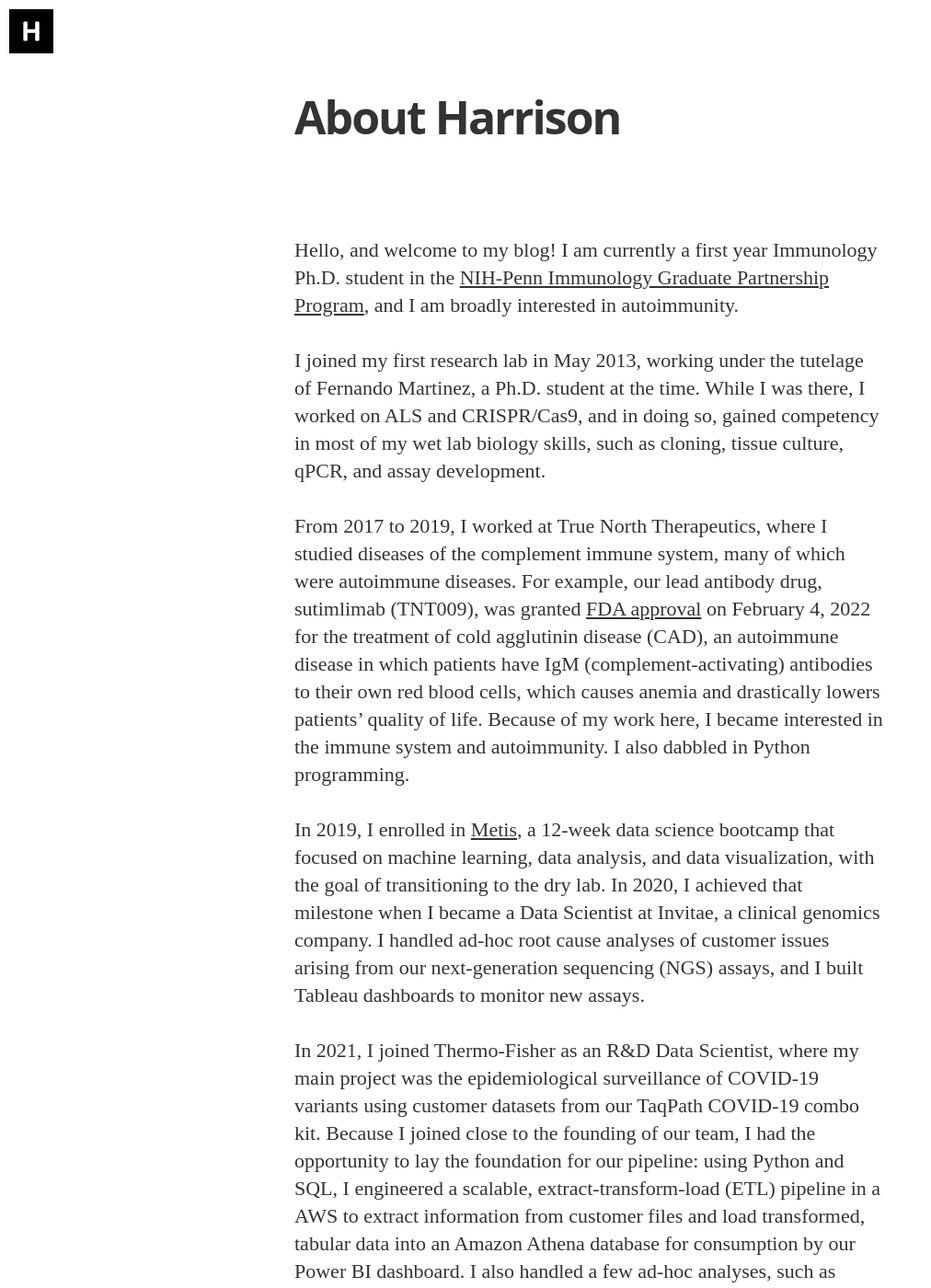
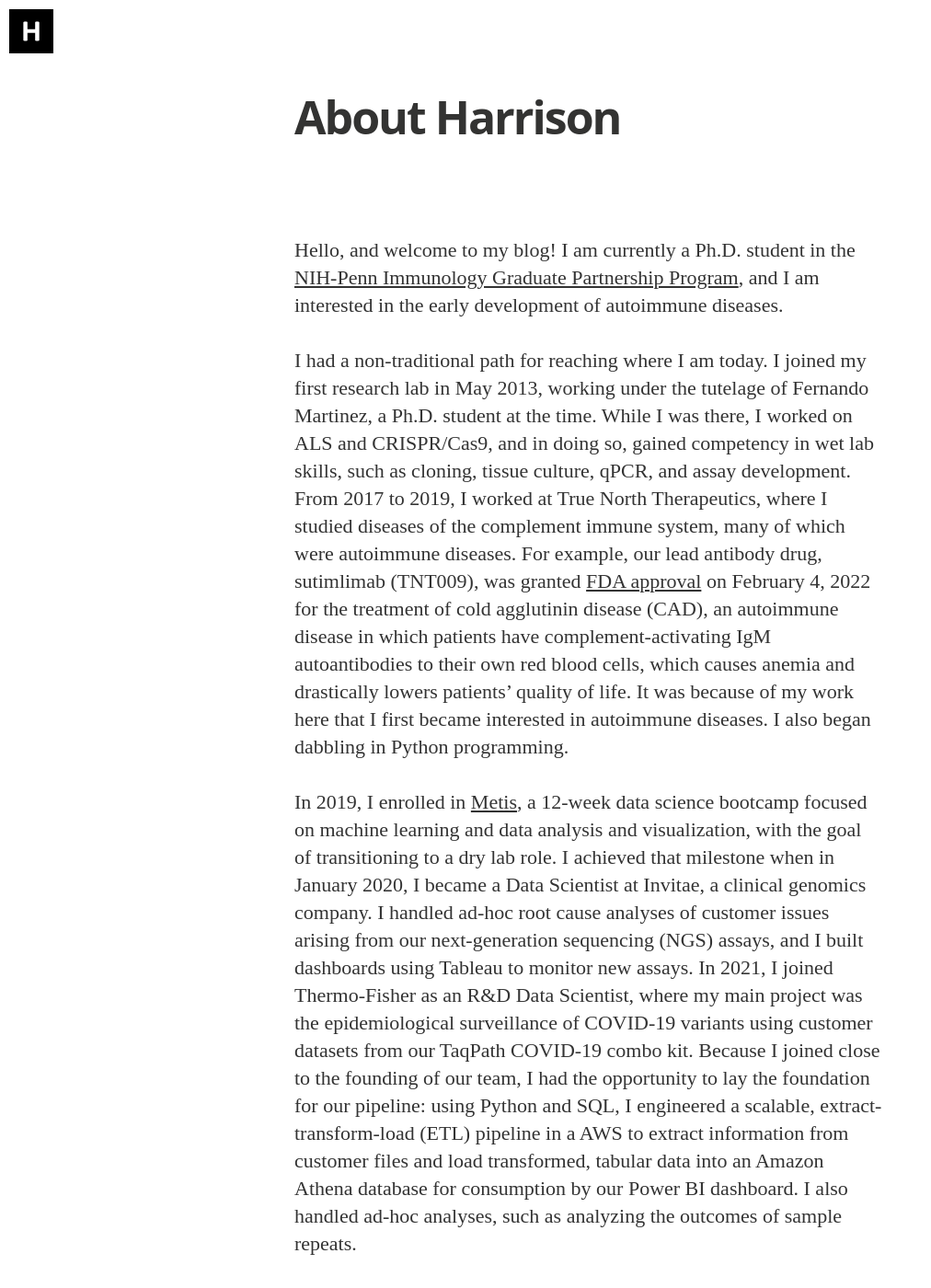
Before and after one commit to harrisonized/harrisonized.github.io, a Jekyll site: the page built from about.md, in a window 1280 px wide and 1400 px high. Shown: the whole window at 92% size, without its empty margins (0-1012 px from the left). Built offline with Jekyll 4.4.1, drawn with Linux system fonts in a browser that asks for light colours; nearby versions of some CDN libraries; some web fonts are replaced; some of the changed text lies outside the part shown.

Commit message:
update about page

```diff
--- a/_config.yml
+++ b/_config.yml
@@ -37,21 +37,21 @@
 
   - icon: github
     url:  https://github.com/harrisonized
-    desc: Fork me on github
+    desc: github
     share_url:
     share_title:
     share_link:
 
   - icon: linkedin
     url:  https://www.linkedin.com/in/harrisonized/
-    desc:
+    desc: linkedin
     share_url:
     share_title:
     share_link:
 
   - icon: envelope
     url:  mailto:harrison.c.wang@gmail.com
-    desc:
+    desc: email
     share_url:
     share_title:
     share_link:
@@ -59,6 +59,13 @@
   - icon: file
     url:  /resume/harrison-wang-resume.pdf
     desc: resume
+    share_url:
+    share_title:
+    share_link:
+
+  - icon: file
+    url:  /resume/harrison-wang-extended-resume.pdf
+    desc: extended-resume
     share_url:
     share_title:
     share_link:
--- a/about.md
+++ b/about.md
@@ -8,17 +8,13 @@
 
 
 
-Hello, and welcome to my blog! I am currently a first year Immunology Ph.D. student in the [NIH-Penn Immunology Graduate Partnership Program](https://www.med.upenn.edu/nih-igg-partnership/), and I am broadly interested in autoimmunity.
+Hello, and welcome to my blog! I am currently a Ph.D. student in the [NIH-Penn Immunology Graduate Partnership Program](https://www.med.upenn.edu/nih-igg-partnership/), and I am interested in the early development of autoimmune diseases.
 
-I joined my first research lab in May 2013, working under the tutelage of Fernando Martinez, a Ph.D. student at the time. While I was there, I worked on ALS and CRISPR/Cas9, and in doing so, gained competency in most of my wet lab biology skills, such as cloning, tissue culture, qPCR, and assay development.
+I had a non-traditional path for reaching where I am today. I joined my first research lab in May 2013, working under the tutelage of Fernando Martinez, a Ph.D. student at the time. While I was there, I worked on ALS and CRISPR/Cas9, and in doing so, gained competency in wet lab skills, such as cloning, tissue culture, qPCR, and assay development. From 2017 to 2019, I worked at True North Therapeutics, where I studied diseases of the complement immune system, many of which were autoimmune diseases. For example, our lead antibody drug, sutimlimab (TNT009), was granted [FDA approval](https://www.fda.gov/drugs/news-events-human-drugs/fda-approves-treatment-adults-rare-type-anemia) on February 4, 2022 for the treatment of cold agglutinin disease (CAD), an autoimmune disease in which patients have complement-activating IgM autoantibodies to their own red blood cells, which causes anemia and drastically lowers patients’ quality of life. It was because of my work here that I first became interested in autoimmune diseases. I also began dabbling in Python programming.
 
-From 2017 to 2019, I worked at True North Therapeutics, where I studied diseases of the complement immune system, many of which were autoimmune diseases. For example, our lead antibody drug, sutimlimab (TNT009), was granted [FDA approval](https://www.fda.gov/drugs/news-events-human-drugs/fda-approves-treatment-adults-rare-type-anemia) on February 4, 2022 for the treatment of cold agglutinin disease (CAD), an autoimmune disease in which patients have IgM (complement-activating) antibodies to their own red blood cells, which causes anemia and drastically lowers patients' quality of life. Because of my work here, I became interested in the immune system and autoimmunity. I also dabbled in Python programming.
+In 2019, I enrolled in [Metis](https://www.thisismetis.com/), a 12-week data science bootcamp focused on machine learning and data analysis and visualization, with the goal of transitioning to a dry lab role. I achieved that milestone when in January 2020, I became a Data Scientist at Invitae, a clinical genomics company. I handled ad-hoc root cause analyses of customer issues arising from our next-generation sequencing (NGS) assays, and I built dashboards using Tableau to monitor new assays. In 2021, I joined Thermo-Fisher as an R&D Data Scientist, where my main project was the epidemiological surveillance of COVID-19 variants using customer datasets from our TaqPath COVID-19 combo kit. Because I joined close to the founding of our team, I had the opportunity to lay the foundation for our pipeline: using Python and SQL, I engineered a scalable, extract-transform-load (ETL) pipeline in a AWS to extract information from customer files and load transformed, tabular data into an Amazon Athena database for consumption by our Power BI dashboard. I also handled ad-hoc analyses, such as analyzing the outcomes of sample repeats.
 
-In 2019, I enrolled in [Metis](https://www.thisismetis.com/), a 12-week data science bootcamp that focused on machine learning, data analysis, and data visualization, with the goal of transitioning to the dry lab. In 2020, I achieved that milestone when I became a Data Scientist at Invitae, a clinical genomics company. I handled ad-hoc root cause analyses of customer issues arising from our next-generation sequencing (NGS) assays, and I built Tableau dashboards to monitor new assays.
-
-In 2021, I joined Thermo-Fisher as an R&D Data Scientist, where my main project was the epidemiological surveillance of COVID-19 variants using customer datasets from our TaqPath COVID-19 combo kit. Because I joined close to the founding of our team, I had the opportunity to lay the foundation for our pipeline: using Python and SQL, I engineered a scalable, extract-transform-load (ETL) pipeline in a AWS to extract information from customer files and load transformed, tabular data into an Amazon Athena database for consumption by our Power BI dashboard. I also handled a few ad-hoc analyses, such as analyzing the outcomes of sample repeats.
-
-In my Ph.D., I aim to use both my wet lab and dry lab skills to conduct research in autoimmunity. The original purpose of this blog was to showcase my completed data science projects, but moving forward, I will write about anything technical that I feel is important. For a detailed summary of my experiences, please see my [extended-resume](https://harrisonized.github.io/resume/harrison-wang-extended-resume.pdf).
+This blog features the portfolio I created during my education at Metis, any software-related topics I learned during my journey, and any technical topics I find interesting. For a detailed summary of my experiences, please see my [extended-resume](https://harrisonized.github.io/resume/harrison-wang-extended-resume.pdf).
 
 If you would like to chat about anything science or data science related, please feel free to email me at [harrison.c.wang@gmail.com](mailto:harrison.c.wang@gmail.com).
 
```
